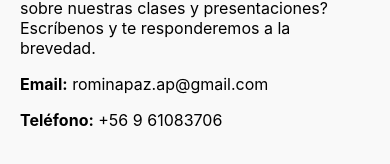
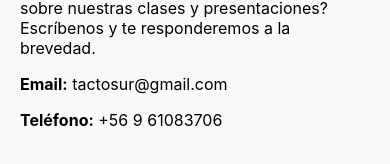
Before and after one commit to andreshf44/web-tacto, a React (Create React App) app: page /contact in a window 390 px wide. Shown: the part 171-335 px from the top of the page. Built offline with nearby package versions, Linux system fonts and the light colour scheme.

Commit message:
responsive horizontal

```diff
--- a/src/components/Header.js
+++ b/src/components/Header.js
@@ -37,7 +37,7 @@ function Header() {
         <Link to="/" onClick={closeMenu}>Inicio</Link>
         <Link to="/about" onClick={closeMenu}>Sobre Nosotros</Link>
         <Link to="/gallery" onClick={closeMenu}>Galería</Link>
-        <Link to="/news" onClick={closeMenu}>Eventos</Link>
+       {/*<Link to="/news" onClick={closeMenu}>Eventos</Link> */}
         <Link to="/team" onClick={closeMenu}>Equipo</Link>
         <Link to="/subscription" onClick={closeMenu}>Suscripción</Link>
         <Link to="/contact" onClick={closeMenu}>Contacto</Link>
--- a/src/pages/Contact.js
+++ b/src/pages/Contact.js
@@ -39,7 +39,7 @@ export default function Contact() {
             ¿Tienes preguntas o quieres más información sobre nuestras clases y
             presentaciones? Escríbenos y te responderemos a la brevedad.
           </p>
-          <p><strong>Email:</strong> rominapaz.ap@gmail.com</p>
+          <p><strong>Email:</strong> tactosur@gmail.com</p>
           <p><strong>Teléfono:</strong> +56 9 61083706</p>
         </div>
 
--- a/src/pages/Home.css
+++ b/src/pages/Home.css
@@ -1114,6 +1114,13 @@
   .home-section#about {
     margin-top: 0;
   }
+  .team-modal{
+    padding: 0;
+  }
+  .team-modal-content{
+    max-width: 80%;
+    max-height: 85%;
+  }
   .team-modal-content img {
     max-width: 200px;
   }
--- a/src/pages/Home.js
+++ b/src/pages/Home.js
@@ -99,11 +99,11 @@ function Home() {
         <Team />
       </section>
 
-      {/* Noticias */}
+      {/* Noticias
       <section className="home-section-alt" id="news">
         <News />
       </section>
-
+      */}
       {/* Suscripción */}
       <section className="home-section" id="subscription">
         <Subscription />
```
